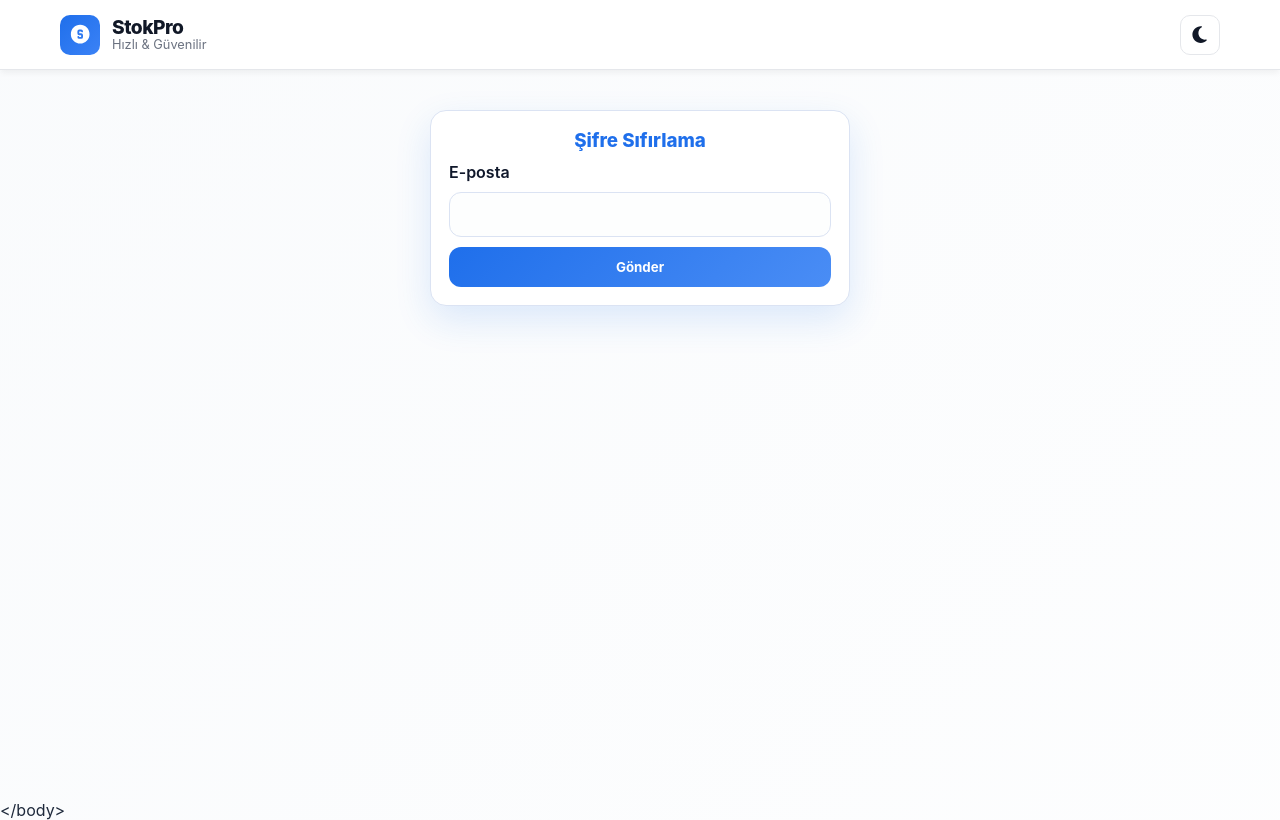
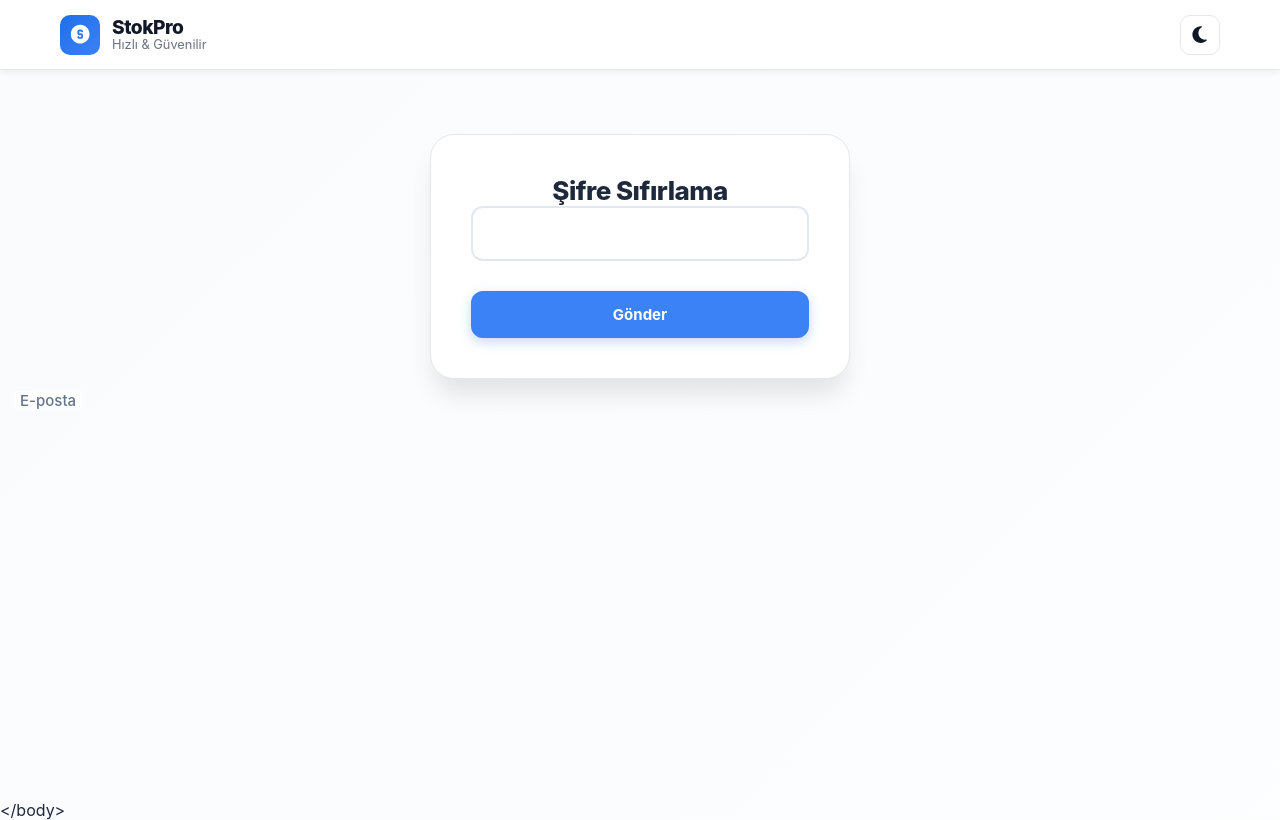
Before and after one commit to Bedirhan3428/stokpro, a React (Create React App) app: page /forgot-password in a window 1280 px wide. Built offline with nearby package versions, Linux system fonts and the light colour scheme; no server answers.

Commit message:
Update ForgotPassword.css

```diff
--- a/src/styles/ForgotPassword.css
+++ b/src/styles/ForgotPassword.css
@@ -1,105 +1,190 @@
+/* --- FORGOT PASSWORD STİLLERİ --- */
 :root {
-  --fp-mavi: #1f6feb;
-  --fp-mavi-acik: #eaf2ff;
-  --fp-yesil: #1fab89;
-  --fp-kirmizi: #e74646;
-  --fp-beyaz: #ffffff;
-  --fp-gri: #5f6b7a;
+  --fp-primary: #3b82f6;
+  --fp-primary-hover: #2563eb;
+
+  /* Varsayılan (Aydınlık) */
+  --fp-bg: #f8fafc;
+  --fp-surface: #ffffff;
+  --fp-text-main: #1e293b;
+  --fp-text-sub: #64748b;
+  --fp-border: #e2e8f0;
+  --fp-error: #ef4444;
+  --fp-success: #10b981;
+  --fp-shadow: 0 20px 25px -5px rgba(0, 0, 0, 0.1);
 }
 
-* {
-  box-sizing: border-box;
+/* KARANLIK MOD */
+body.dark-mode,
+[data-theme="dark"] {
+  --fp-bg: #0f172a;       /* Sayfa Arkaplanı */
+  --fp-surface: #1e293b;  /* Kart Arkaplanı */
+  --fp-text-main: #f1f5f9;
+  --fp-text-sub: #94a3b8;
+  --fp-border: #334155;
+  --fp-shadow: 0 20px 30px rgba(0,0,0,0.5);
 }
+
+body {
+  background-color: var(--fp-bg);
+  font-family: 'Inter', system-ui, -apple-system, sans-serif;
+  transition: background-color 0.3s ease;
+}
+
+* { box-sizing: border-box; }
 
 .fp-kapsul {
   max-width: 420px;
-  margin: 40px auto;
-  padding: 18px;
-  background: var(--fp-beyaz);
-  border-radius: 16px;
-  box-shadow: 0 14px 36px rgba(31, 111, 235, 0.14);
-  border: 1px solid #dbe3f3;
-  font-family: "Inter", system-ui, sans-serif;
+  width: 90%;
+  margin: 8vh auto;
+  background-color: var(--fp-surface);
+  border-radius: 24px;
+  padding: 40px;
+  box-shadow: var(--fp-shadow);
+  border: 1px solid var(--fp-border);
+  animation: slideUp 0.6s cubic-bezier(0.16, 1, 0.3, 1);
+  transition: background-color 0.3s ease, border-color 0.3s ease;
+}
+
+@keyframes slideUp {
+  from { opacity: 0; transform: translateY(30px); }
+  to { opacity: 1; transform: translateY(0); }
 }
 
 .fp-baslik {
-  margin: 0 0 10px;
-  color: var(--fp-mavi);
+  margin: 0;
+  color: var(--fp-text-main);
   font-weight: 800;
+  font-size: 26px;
   text-align: center;
+  letter-spacing: -0.5px;
+}
+
+.fp-alt {
+  color: var(--fp-text-sub);
+  margin: 8px 0 32px;
+  text-align: center;
+  font-size: 15px;
+  line-height: 1.5;
 }
 
 .fp-form {
   display: flex;
   flex-direction: column;
-  gap: 10px;
+  gap: 20px;
 }
 
-.fp-etiket {
-  font-weight: 600;
-  color: #0f172a;
+/* Floating Label Yapısı */
+.fp-input-grup {
+  position: relative;
 }
 
 .fp-input {
   width: 100%;
-  padding: 12px 14px;
+  padding: 16px 16px;
   border-radius: 12px;
-  border: 1px solid #dbe3f3;
-  background: #fdfefe;
+  border: 2px solid var(--fp-border);
+  background: transparent; /* Kart rengini alsın */
   outline: none;
-  transition: border-color 0.15s ease, box-shadow 0.15s ease;
   font-size: 15px;
+  color: var(--fp-text-main);
+  transition: all 0.2s ease;
+  font-weight: 500;
 }
 
 .fp-input:focus {
-  border-color: var(--fp-mavi);
-  box-shadow: 0 0 0 3px rgba(31, 111, 235, 0.16);
+  border-color: var(--fp-primary);
+  box-shadow: none; /* Gölge kaldırıldı */
+}
+
+.fp-etiket {
+  position: absolute;
+  left: 14px;
+  top: 50%;
+  transform: translateY(-50%);
+  background-color: var(--fp-surface); /* Kart rengiyle aynı */
+  padding: 0 6px;
+  color: var(--fp-text-sub);
+  font-size: 15px;
+  transition: all 0.2s ease;
+  pointer-events: none;
+  font-weight: 500;
+  border-radius: 4px;
+}
+
+.fp-input:focus ~ .fp-etiket,
+.fp-input:not(:placeholder-shown) ~ .fp-etiket {
+  top: 0;
+  font-size: 13px;
+  color: var(--fp-primary);
+  font-weight: 600;
+}
+
+.fp-input:not(:focus):not(:placeholder-shown) ~ .fp-etiket {
+  color: var(--fp-text-sub);
 }
 
 .fp-islem {
-  display: flex;
-  justify-content: center;
+  margin-top: 10px;
 }
 
 .fp-btn {
+  width: 100%;
   border: none;
   border-radius: 12px;
-  padding: 12px 16px;
+  padding: 14px;
   font-weight: 700;
+  font-size: 15px;
   cursor: pointer;
-  transition: transform 0.12s ease, box-shadow 0.12s ease;
+  transition: all 0.2s cubic-bezier(0.4, 0, 0.2, 1);
+  background: var(--fp-primary);
+  color: #fff;
+  box-shadow: 0 4px 12px rgba(59, 130, 246, 0.3);
+}
+
+.fp-btn:hover:not(:disabled) {
+  background: var(--fp-primary-hover);
+  transform: translateY(-2px);
+  box-shadow: 0 8px 16px rgba(59, 130, 246, 0.4);
 }
 
 .fp-btn:disabled {
-  opacity: 0.6;
+  opacity: 0.7;
   cursor: not-allowed;
 }
 
-.fp-btn:hover:not(:disabled) {
-  transform: translateY(-1px);
-  box-shadow: 0 12px 20px rgba(15, 23, 42, 0.12);
+/* Durum Mesajları */
+.fp-durum {
+  padding: 12px;
+  border-radius: 10px;
+  font-size: 14px;
+  font-weight: 500;
+  text-align: center;
+  animation: fadeIn 0.3s ease;
 }
-
-.fp-btn-mavi {
-  background: linear-gradient(135deg, var(--fp-mavi), #4a8df5);
-  color: #fff;
-  width: 100%;
-}
-
-.fp-durum {
-  padding: 10px 12px;
-  border-radius: 12px;
-  font-weight: 600;
-}
+@keyframes fadeIn { from { opacity: 0; } to { opacity: 1; } }
 
 .fp-basarili {
-  background: #f2fff7;
-  color: var(--fp-yesil);
-  border: 1px solid #c7f3df;
+  background: rgba(16, 185, 129, 0.1);
+  color: var(--fp-success);
+  border: 1px solid var(--fp-success);
 }
 
 .fp-hata {
-  background: #fff2f2;
-  color: #b91c1c;
-  border: 1px solid #f7c5c5;
+  background: rgba(239, 68, 68, 0.1);
+  color: var(--fp-error);
+  border: 1px solid var(--fp-error);
 }
+
+/* Geri Dön Linki */
+.fp-geri-don {
+  text-align: center;
+  margin-top: 20px;
+}
+.fp-link {
+  color: var(--fp-text-sub);
+  text-decoration: none;
+  font-size: 14px;
+  font-weight: 500;
+}
+.fp-link:hover { color: var(--fp-primary); text-decoration: underline; }
```
